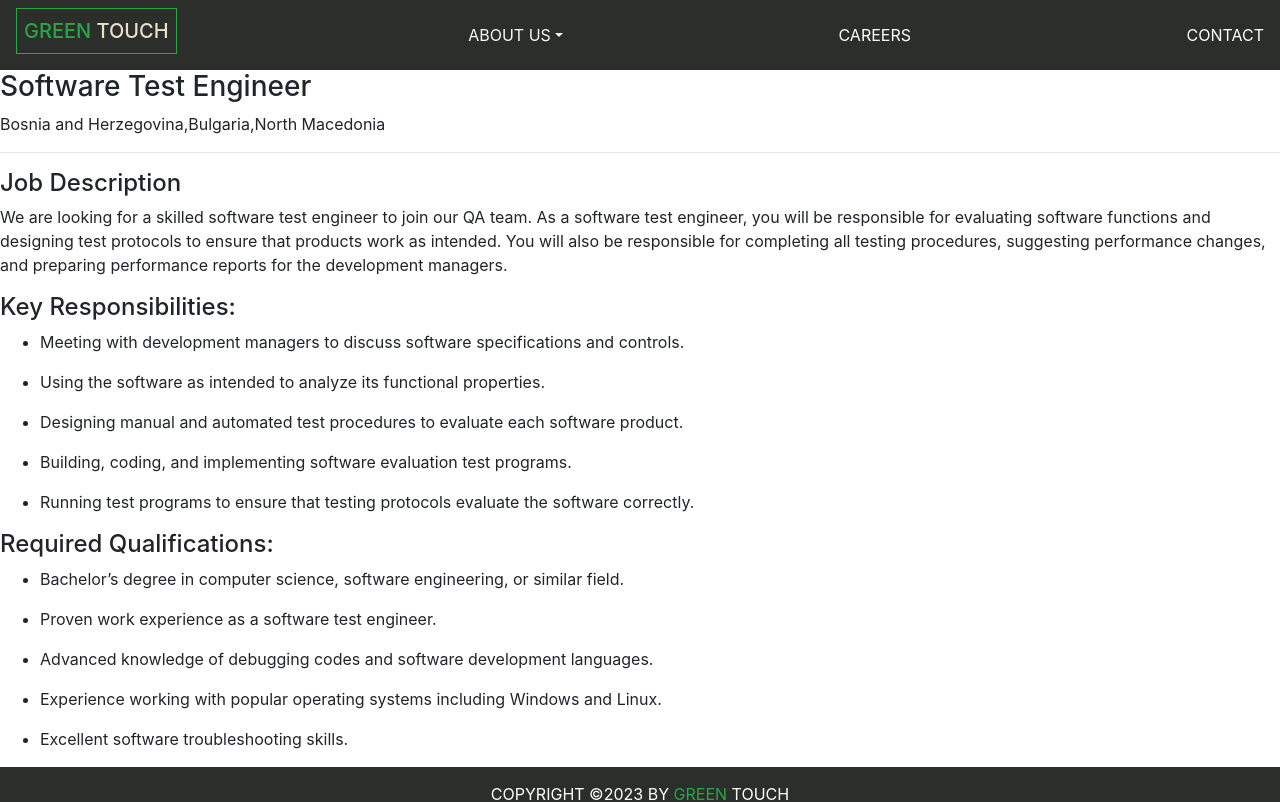
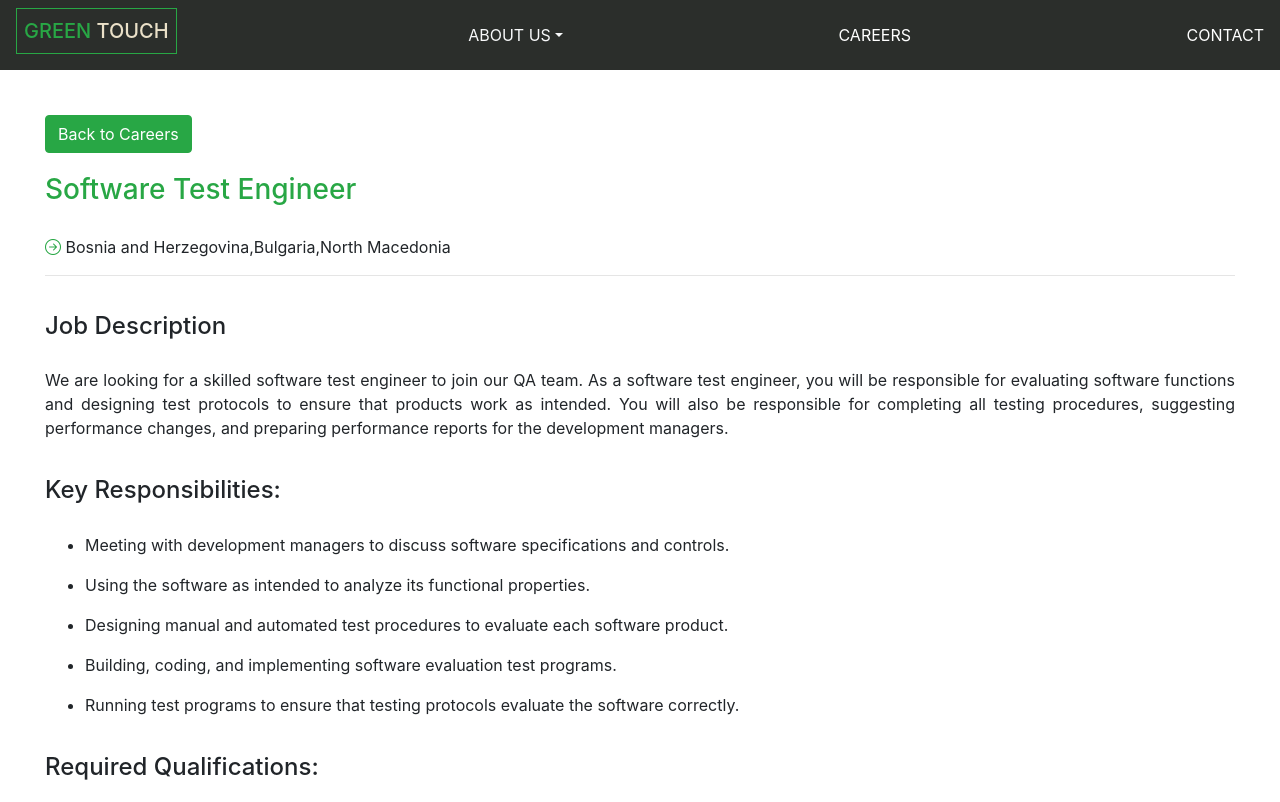
Before and after one commit to dunjans10/it-company, an Angular app: page /job-details/1 in a window 1280 px wide. Shown: the top 802 px of the page. Built offline with nearby package versions, Linux system fonts and the light colour scheme.

Commit message:
Adding CSS for CareerDetails component

```diff
--- a/src/app/components/careers/career-details/career-details.component.css
+++ b/src/app/components/careers/career-details/career-details.component.css
@@ -0,0 +1,17 @@
+.wrapper {
+  padding: 45px;
+  text-align: justify;
+}
+
+h3, h4 {
+  padding-bottom: 20px;
+  padding-top: 20px;
+}
+
+h3 {
+  color:#28a745;
+}
+
+i {
+  color:#28a745;
+}
--- a/src/app/components/careers/career-details/career-details.component.html
+++ b/src/app/components/careers/career-details/career-details.component.html
@@ -1,7 +1,8 @@
 
-<div>
+<div class="wrapper">
+  <button [routerLink]="'/careers'" type="button" class="btn btn-success">Back to Careers</button>
   <h3>{{career.name}}</h3>
-  <p>{{career.places}}</p>
+  <p><i class="bi bi-arrow-right-circle"></i> {{career.places}}</p>
   <hr/>
   <h4>Job Description</h4>
   <p>{{career.description}}</p>
@@ -14,4 +15,5 @@
   <ul *ngFor="let qualification of career.qualifications">
     <li>{{qualification}}</li>
   </ul>
+  <button type="submit" class="btn btn-success">Apply for this job</button>
 </div>
```
